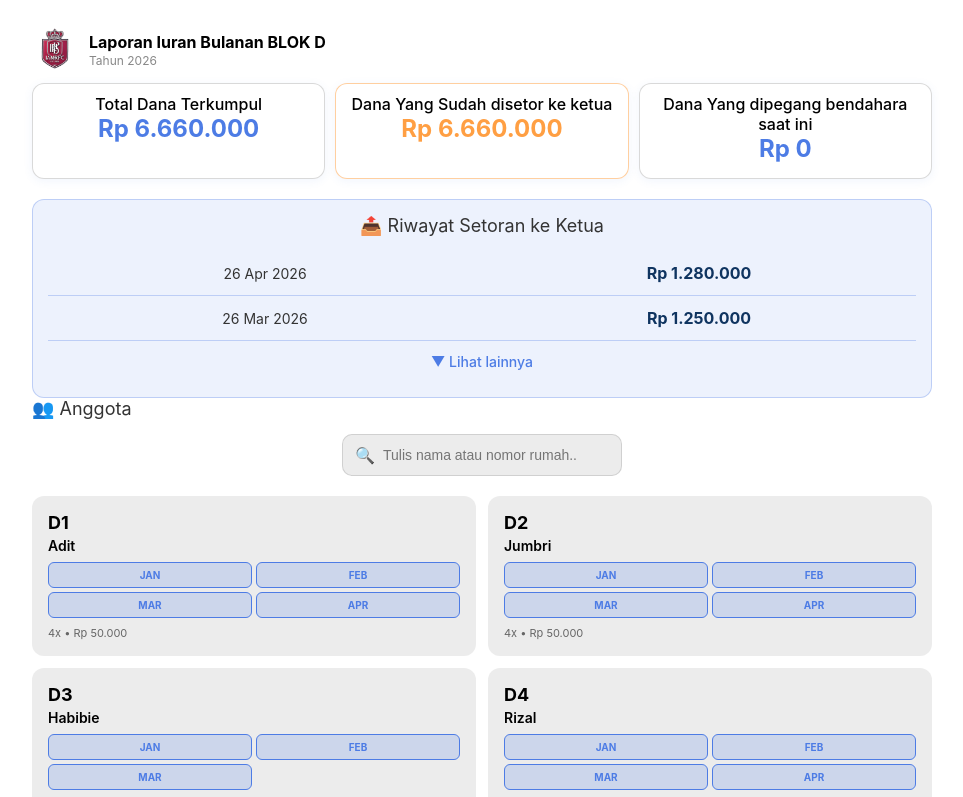
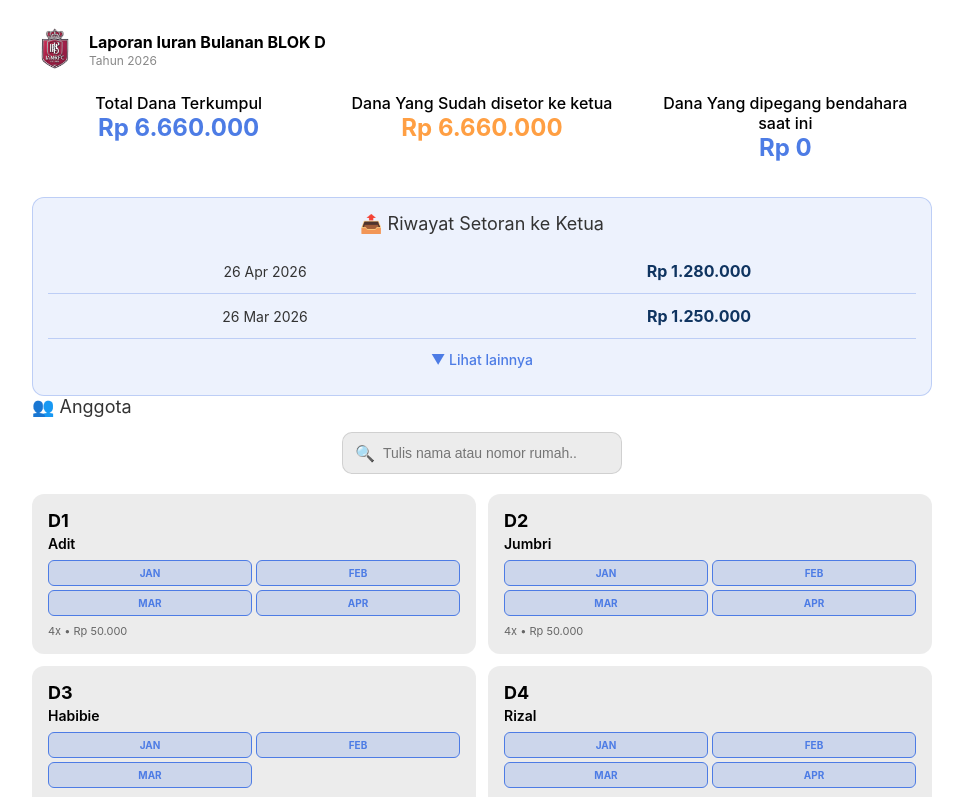
Before and after one commit to aloyb/blokd-app, a Next.js app in the folder blokd-app/: page / in a window 1280 px wide. Shown: the top 797 px of the page, without its empty margins (158-1121 px from the left). Built offline with nearby package versions, Linux system fonts and the light colour scheme.

Commit message:
Remove stat card columns/borders

```diff
--- a/blokd-app/pages/index.js
+++ b/blokd-app/pages/index.js
@@ -189,8 +189,8 @@ const styles = {
   loading: { textAlign: 'center', padding: '40px', color: '#888' },
   error: { textAlign: 'center', padding: '40px', color: '#ff4757' },
   statsGrid: { display: 'grid', gridTemplateColumns: 'repeat(auto-fit, minmax(200px, 1fr))', gap: '10px', marginBottom: '15px' },
-  statCard: { background: 'rgba(255,255,255,0.9)', border: '1px solid rgba(128,128,128,0.3)', borderRadius: '12px', padding: '10px', textAlign: 'center', boxShadow: '0 2px 10px rgba(77,124,229,0.08)' },
-  statCardWarning: { borderColor: 'rgba(255,159,67,0.5)' },
+  statCard: { background: 'transparent', border: 'none', padding: '10px', textAlign: 'center' },
+  statCardWarning: { background: 'transparent', border: 'none' },
   statValue: { fontSize: '24px', fontWeight: 'bold', color: '#4D7CE5', marginBottom: '5px' },
   statValueWarning: { fontSize: '24px', fontWeight: 'bold', color: '#ff9f43', marginBottom: '5px' },
   statLabel: { fontSize: '16px', color: '#000', fontWeight: '500' },
```
